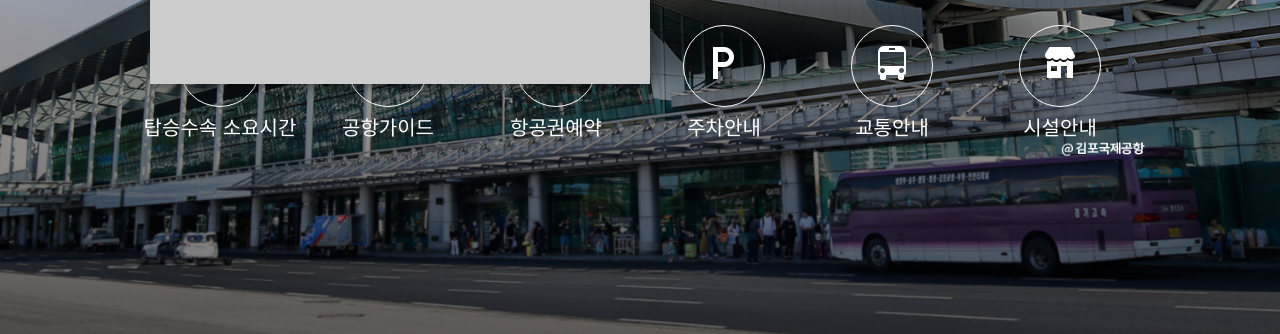
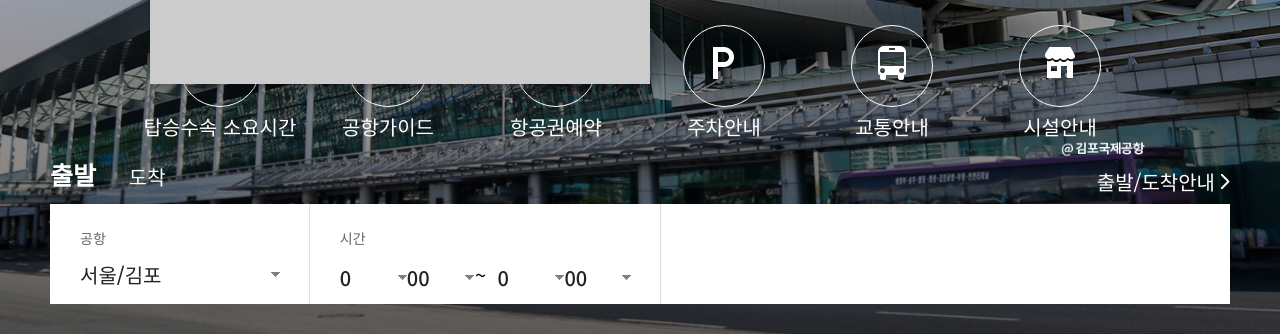
Before and after one commit to Min9yuuu/project1, a plain HTML site: page index.html in a window 1280 px wide. Shown: the part 466-800 px from the top of the page. Drawn offline with Linux system fonts and the light colour scheme.

Commit message:
intro searchBox 추가

```diff
--- a/css/style.css
+++ b/css/style.css
@@ -468,6 +468,146 @@ header {
   display: block;
   margin-top: 10px;
 }
+
+/* search form */
+
+.airplane_search{
+  width: 100%;
+  position: absolute;
+  left: 0;
+  bottom:30px;
+  display: flex;
+  align-items: center;
+  flex-direction: column;
+}
+.ariplane_searchBox{
+  max-width: 1220px;
+  width: 100%;
+  height: auto;
+  box-sizing: border-box;
+  padding: 0 20px;
+}
+
+.dprtr_arvr{
+  width: 100%;
+}
+.dprtr_arvr button{
+  height: 25px;
+  background-color:transparent;
+  color: #fff;
+}
+.dprtr{
+  margin-right: 30px;
+}
+.dprtr span{
+  font-size: 25px;
+  font-weight: bold;
+  padding: 0;
+}
+.arvr span{
+  font-size: 20px;
+  font-weight: 300;
+}
+
+/* search_listBox */
+
+.search_listBox{
+  display: flex;
+  position: relative;
+  width: 100%;
+  height: 100px;
+  margin-top: 15px;
+  background-color: #fff;
+  box-sizing: border-box;
+  padding-right: 100px;
+}
+
+.search_listBox > a{
+  color: #fff;
+  position: absolute;
+  font-size: 20px;
+  right: 0;
+  top: -40px;
+  padding-right: 15px;
+  background:url('../images/icon_AirScheduleArr.png') no-repeat right center;
+}
+
+.search_list{
+  height: 78px;
+  display: flex;
+  flex-direction: column;
+  padding: 22px 30px 0 30px;
+  position: relative;
+}
+.search_list label{
+  display: block;
+  width: 100%;
+  font-size: 14px;
+  margin-bottom: 14px;
+  font-weight: 500;
+  color: #666666;
+}
+.search_list::before{
+  content: '';
+  display: block;
+  width: 1px;
+  height: 100%;
+  position: absolute;
+  right: 0;
+  top: 0;
+  background-color: #dddddd;
+}
+.search_list select{
+  -webkit-appearance: none;
+  -moz-appearance: none;
+  appearance: none;
+  border: 0 none;
+  background-color: transparent;
+  width: 100%;
+  font-size: 20px;
+  font-weight: 500;
+  line-height: 1em;
+  background: url('../images/icon_AirportSechArr.png') no-repeat right center;
+}
+.airport{
+  width: 18.5%;
+}
+
+.search_timeBox{
+  width: 27%;
+}
+
+div.search_list{
+  display: flex;
+}
+div.search_timeG{
+  display: flex;
+  width: calc(50%-40px);
+}
+
+select.time_item{
+  display: inline-block;
+  width: 50%;
+  height: 26px;
+  background-position: right 10₩px center;
+}
+
+.search_timeG span{
+  width: 40px;
+  font-size: 20px;
+  color: #000;
+  text-align: center;
+  padding-right: 10px;
+  box-sizing: border-box;
+  height: 20px;
+  line-height: 1em;
+}
+
+
+
+
+
+
 
 /* title */
 .tit_Area{
--- a/index.html
+++ b/index.html
@@ -300,6 +300,67 @@
               <span><img src="./images/quick_menuItem06.png" alt="탑승수속 소요시간"></span>
               <b>시설안내</b>
             </a>
+          </div>
+        </div>
+        <div class="airplane_search">
+          <div class="ariplane_searchBox">
+            <div class="dprtr_arvr">
+              <button class="dprtr"><span>출발</span></button>
+              <button class="arvr"><span>도착</span></button>
+            </div>
+            <div class="search_listBox">
+              <a href="#" class="dprtr_arvrInfo">출발/도착안내</a>
+              <div class="airport search_list">
+                <label for="airport_list">
+                  공항
+                </label>
+                <select name="airport_lust" id="airport_list">
+                  <option value="김포">서울/김포</option>
+                  <option value="부산/김해">부산/김해</option>
+                  <option value="제주">제주</option>
+                  <option value="대구">대구</option>
+                  <option value="울산">울산</option>
+                  <option value="청주">청주</option>
+                  <option value="무안">무안</option>
+                  <option value="광주">광주</option>
+                  <option value="여수">여수</option>
+                  <option value="포항경주">포항경주</option>
+                </select>
+              </div>
+              <div class="search_timeBox search_list">
+                <label for="search_time">
+                  시간
+                </label>
+                <div class="search_timeG">
+                  <select name="search_timeHour" class="time_item">
+                    <option value="0">0</option>
+                    <option value="1">1</option>
+                    <option value="2">2</option>
+                    <option value="3">3</option>
+                  </select>
+                  <select name="search_timeMin" class="time_item">
+                    <option value="00">00</option>
+                    <option value="01">01</option>
+                    <option value="02">02</option>
+                    <option value="03">03</option>
+                  </select>
+                  <span>~</span>
+                  <select name="search_timeHour" class="time_item">
+                    <option value="0">0</option>
+                    <option value="1">1</option>
+                    <option value="2">2</option>
+                    <option value="3">3</option>
+                  </select>
+                  <select name="search_timeMin" class="time_item">
+                    <option value="00">00</option>
+                    <option value="01">01</option>
+                    <option value="02">02</option>
+                    <option value="03">03</option>
+                  </select>
+                </div>
+
+              </div>
+            </div>
           </div>
         </div>
       </div>
```
Also changed, not shown: images/icon_AirScheduleArr.png (added), images/icon_AirportSechArr.png (added).
